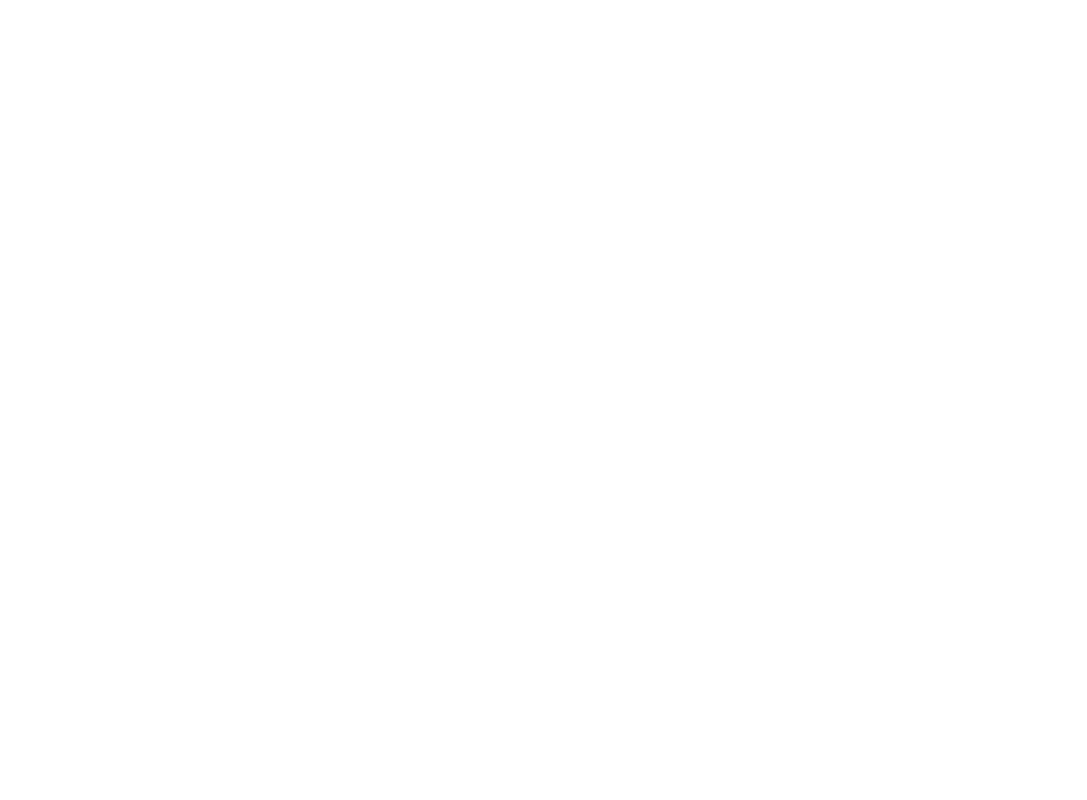
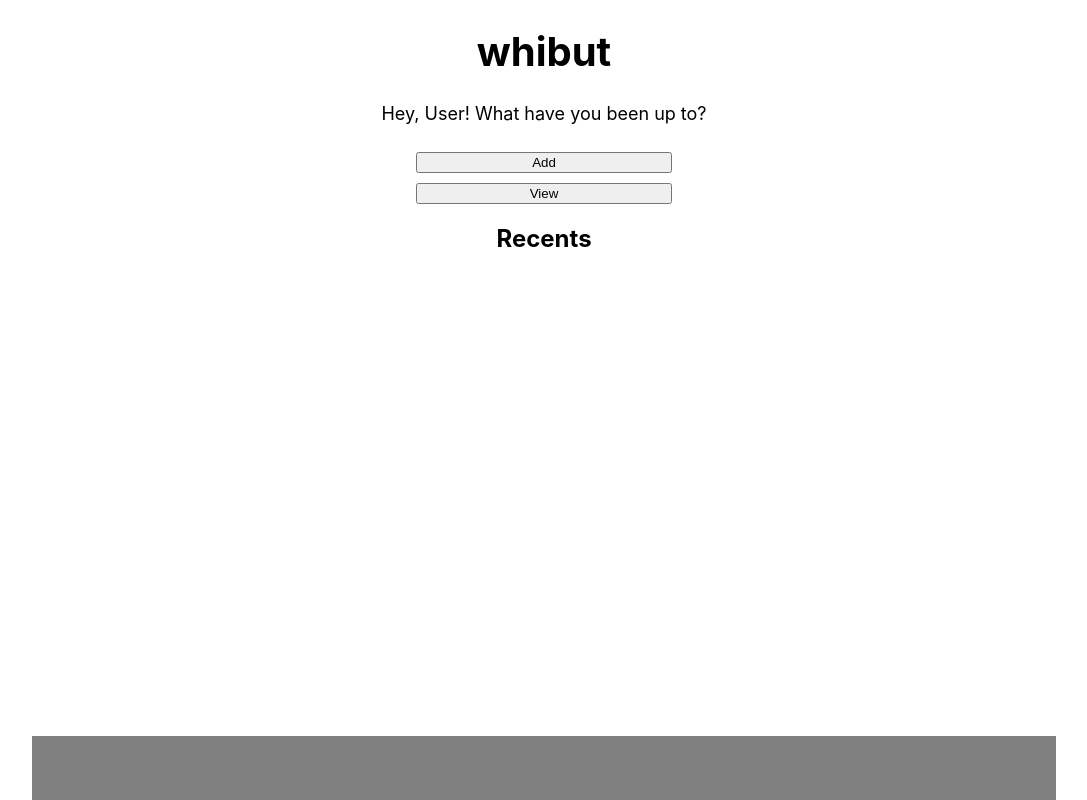
Before and after one commit to anthonyhi11/whibut-client, a React (Create React App) app: page /main in a window 1280 px wide. Shown: the whole page, without its empty margins (96-1183 px from the left). Built offline with nearby package versions, Linux system fonts and the light colour scheme.

Commit message:
View and Add Modals are implemented

```diff
--- a/src/App.js
+++ b/src/App.js
@@ -1,7 +1,7 @@
 import React from 'react';
 import LandingPage from './LandingPage/LandingPage';
 import {Route, Switch} from 'react-router-dom';
-
+import MainDashboard from './MainDashboard/MainDashboard';
 function App() {
   return (
     <main className='App'>
@@ -10,6 +10,10 @@ function App() {
           exact path='/'
           component={LandingPage}
         />
+        <Route
+         path = '/main'
+         component={MainDashboard}
+        />
       </Switch>
     </main>
   );
--- a/src/LandingPage/Iframe/Iframe.js
+++ b/src/LandingPage/Iframe/Iframe.js
@@ -4,7 +4,7 @@ export default class Iframe extends React.Component {
   render() {
     return (
       <div>
-        <iframe width={this.props.width} height={this.props.height} src={this.props.src} frameBorder="0" allow="accelerometer; autoplay; encrypted-media; gyroscope; picture-in-picture" allowFullScreen></iframe>
+        <iframe title="placeholder" width={this.props.width} height={this.props.height} src={this.props.src} frameBorder="0" allow="accelerometer; autoplay; encrypted-media; gyroscope; picture-in-picture" allowFullScreen></iframe>
       </div>
     )
   }
--- a/src/LandingPage/LandingPage.js
+++ b/src/LandingPage/LandingPage.js
@@ -27,11 +27,16 @@ export default class LandingPage extends React.Component {
     })
   }
 
-  handleCancel = () => {
+  handleLandingCancel = () => {
     this.setState({
       loginActive: false,
       signupActive: false,
     })
+
+  }
+
+  handleLandingSubmit = () => {
+    this.props.history.push('/main')
   }
 
  iframe = {
@@ -45,7 +50,8 @@ export default class LandingPage extends React.Component {
     const value = {
       loginActive: this.state.loginActive,
       signupActive: this.state.signupActive,
-      handleCancel: this.handleCancel,
+      handleCancel: this.handleLandingCancel,
+      handleSubmit: this.handleLandingSubmit
     }
 
     return (
--- a/src/LandingPage/LogIn/LogIn.js
+++ b/src/LandingPage/LogIn/LogIn.js
@@ -6,7 +6,7 @@ export default class LogIn extends React.Component {
   handleLogIn = (e) => {
     e.preventDefault()
     console.log('log in clicked')
-    this.context.handleCancel();
+    this.context.handleSubmit();
     // const userName = e.target.name.value;
     // const password = e.target.password.value;
     // const passwordConfirm = e.target.passwordConfirm.value;
@@ -22,7 +22,7 @@ export default class LogIn extends React.Component {
           <input type='text' id="name" name='name' placeholder='Username' />
           <label htmlFor='password'>Password</label>
           <input type="password" id="password" name='password' placeholder='Password' />
-          <button type='submit'>Log in</button>
+          <button type='submit'>Log in</button><button type='reset' onClick={this.context.handleCancel}>Cancel</button>
         </form>
       </div>
     )
--- a/src/LandingPage/SignUp/SignUp.js
+++ b/src/LandingPage/SignUp/SignUp.js
@@ -7,7 +7,7 @@ export default class SignUp extends React.Component {
   handleAddUser = (e) => {
     e.preventDefault()
     console.log('Sign Up was clicked')
-    this.context.handleCancel();
+    this.context.handleSubmit();
     // const userName = e.target.name.value;
     // const password = e.target.password.value;
     // const passwordConfirm = e.target.passwordConfirm.value;
--- /dev/null
+++ b/src/MainDashboard/MainDashboard.css
@@ -0,0 +1,60 @@
+#hero {
+  font-size: 40px;
+  text-align: center;
+}
+header p {
+  text-align: center;
+  font-size: 18px;
+}
+
+/* .buttons {
+  display: flex;
+  justify-content: space-around;
+  align-items: center;
+  margin-top: 30px;
+  margin-left: 20px;
+  margin-right: 20px;
+  padding: 20px;
+  height: 100px;
+}
+
+/* .button {
+  padding: 30px;
+  font-size: 25px;
+  width: 23%;
+} */ */
+
+.recents {
+  display: flex;
+  flex-direction: column;
+  justify-content: space-evenly;
+  align-items: center;
+}
+
+.recents div {
+  width: 70%;
+  margin: 10px;
+  background-color: gray;
+}
+.recents h3, p {
+  text-align: center;
+}
+
+.navbar {
+  background-color: gray;
+  overflow: hidden;
+  position: fixed;
+  left: 10%;
+  bottom: 0;
+  width: 80%;
+  height: 8%;
+  display: flex;
+  justify-content: space-evenly;
+}
+
+.footer-buttons {
+  padding: 10px;
+  margin:0px;
+  width:25%;
+  font-size: 15px;
+}
--- /dev/null
+++ b/src/MainDashboard/MainDashboard.js
@@ -0,0 +1,64 @@
+import React from 'react';
+import WhibutContext from '../WhibutContext';
+import AddModal from './Modals/AddModal';
+import ViewModal from './Modals/ViewModal';
+import './MainDashboard.css'
+
+export default class MainDashboard extends React.Component {
+  constructor(props) {
+    super(props)
+    this.state = {
+      isViewActive: false,
+      isAddActive: false,
+    }
+  }
+  handleAddClick = () => {
+    this.setState({
+      isAddActive: true,
+    })
+  }
+
+  handleViewClick = () => {
+    this.setState({
+      isViewActive: true,
+    })
+  }
+
+  handleMainCancel = () => {
+    this.setState({
+      isAddActive: false,
+      isViewActive: false,
+    })
+  }
+  static contextType = WhibutContext;
+  render() {
+    const value = {
+      handleCancel: this.handleMainCancel,
+    }
+    return (
+      <WhibutContext.Provider value={value}>
+        <div>
+          <header>
+            <h1 id='hero'>whibut</h1>
+            <p>Hey, User! What have you been up to?</p>
+          </header>
+          <main>
+            <section className='buttons'>
+              <button className='button' onClick={this.handleAddClick}>Add</button>
+              {this.state.isAddActive && <AddModal />}
+              <button className='button' onClick={this.handleViewClick}>View</button>
+              {this.state.isViewActive && <ViewModal />}
+            </section>
+            <section className='recents'>
+              <h2>Recents</h2>
+            </section>
+          </main>
+          <footer className='navbar'>
+          </footer>
+        </div>
+      </WhibutContext.Provider>
+    )
+  }
+
+
+}
--- /dev/null
+++ b/src/MainDashboard/Modals/AddModal.js
@@ -0,0 +1,20 @@
+import React from 'react';
+import WhibutContext from '../../WhibutContext';
+import './modal.css';
+
+export default class AddModal extends React.Component {
+
+  static contextType = WhibutContext;
+  render() {
+    return (
+      <div class='modal'>
+        <p>Please select dashboard to add to:</p>
+        <button>Movies</button>
+        <button>TV</button>
+        <button>Restaurants</button>
+        <button>Books</button>
+        <button id='cancel' onClick={this.context.handleCancel}>Cancel</button>
+      </div>
+    )
+  }
+}
--- /dev/null
+++ b/src/MainDashboard/Modals/ViewModal.js
@@ -0,0 +1,20 @@
+import React from 'react';
+import WhibutContext from '../../WhibutContext';
+import './modal.css';
+
+export default class ViewModal extends React.Component {
+
+  static contextType = WhibutContext;
+  render() {
+    return (
+      <div class='modal'>
+        <p>Please select dashboard to view:</p>
+        <button>Movies</button>
+        <button>TV</button>
+        <button>Restaurants</button>
+        <button>Books</button>
+        <button id='cancel' onClick={this.context.handleCancel}>Cancel</button>
+      </div>
+    )
+  }
+}
--- a/src/WhibutContext.js
+++ b/src/WhibutContext.js
@@ -3,7 +3,8 @@ import React from 'react';
 const WhibutContext = React.createContext({
   loginActive: false,
   signupActive: false,
-  handleCancel: () => {},
+  handleLandingCancel: () => {},
+  handleLandingSubmit: () => {},
 })
 
 export default WhibutContext
```
Also changed, not shown: src/MainDashboard/Modals/modal.css (added).
